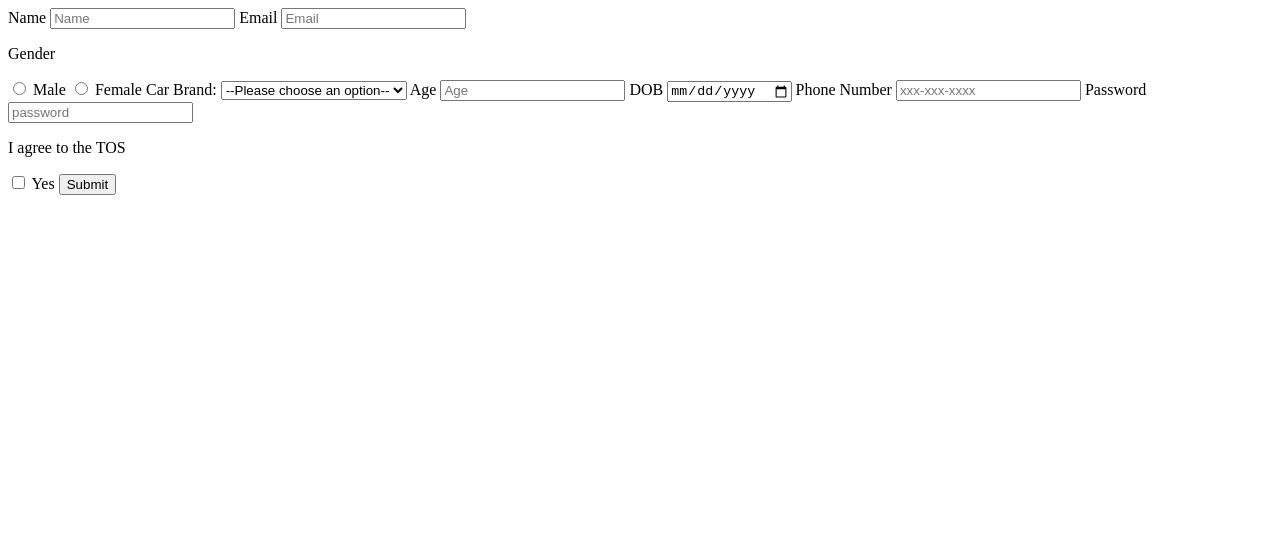
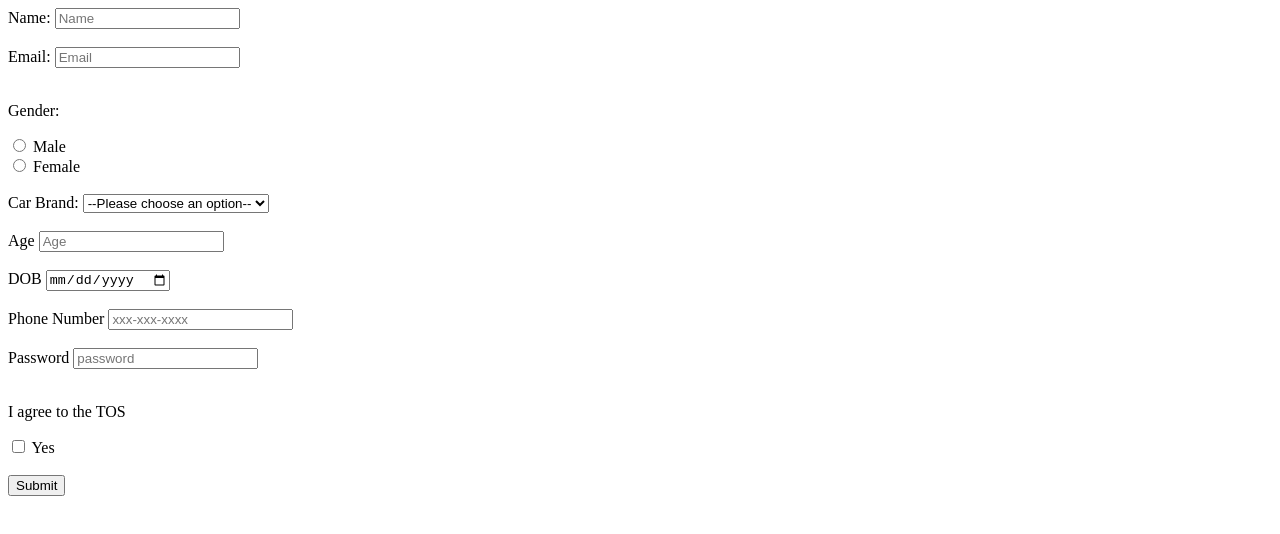
Before and after one commit to acciojob/signup-form-car-shetesaniya22-create, a website: page main.html in a window 1280 px wide. Drawn offline with Linux system fonts and the light colour scheme.

Commit message:
created a submission

```diff
--- a/main.html
+++ b/main.html
@@ -8,19 +8,18 @@
 
 <body>
 	<!-- the entire body must be written by student -->
+     <form method="post">
+		<label for="name">Name: </label>
+		<input type="text" id="name" placeholder="Name" required><br><br>
 
-    <form method="post">
-		<label for="name">Name</label>
-		<input type="text" id="name" placeholder="Name" required>
+		<label for="email">Email: </label>
+		<input type="email" id="email" placeholder="Email" required><br><br>
 
-		<label for="email">Email</label>
-		<input type="email" id="email" placeholder="Email" required>
-
-		<p>Gender</p>
+		<p>Gender:</p>
 		<input type="radio" id="gender_m" name="gender" required>
-		<label for="gender_m">Male</label>
+		<label for="gender_m">Male</label><br>
 		<input type="radio" id="gender_f" name="gender" required>
-        <label for="gender_f">Female</label>
+        <label for="gender_f">Female</label><br><br>
 
 
 		<label for="cars">Car Brand:</label>
@@ -29,27 +28,29 @@
         <option value="Mercedes">Mercedes</option>
         <option value="XUV700">XUV700</option>
         <option value="Fortuner">Fortuner</option>
-		</select >
+		</select ><br><br>
 
 		<label for="age">Age</label>
-		<input type="number" id="age" placeholder="Age" required>
+		<input type="number" id="age" placeholder="Age" required><br><br>
 
 		<label for="dob">DOB</label>
-		<input type="date" id="dateOfBirth" required>
+		<input type="date" id="dateOfBirth" required><br><br>
 
 		<label for="tel">Phone Number</label>
-		<input type="tel" id="tel" placeholder="xxx-xxx-xxxx">
+		<input type="tel" id="tel" placeholder="xxx-xxx-xxxx"><br><br>
 
 		<label for="password">Password</label>
-		<input type="password" id="password" placeholder="password" required>
+		<input type="password" id="password" placeholder="password" required><br><br>
 
 	<p>I agree to the TOS</p>
     <input type="checkbox" id="tos" required>
-    <label for="tos">Yes</label>
+    <label for="tos">Yes</label><br><br>
 
 	<input type="button" value="Submit">
 
 	</form>
+
+
     <script type="text/javascript" src="./script.js">
 </script>
 
```
